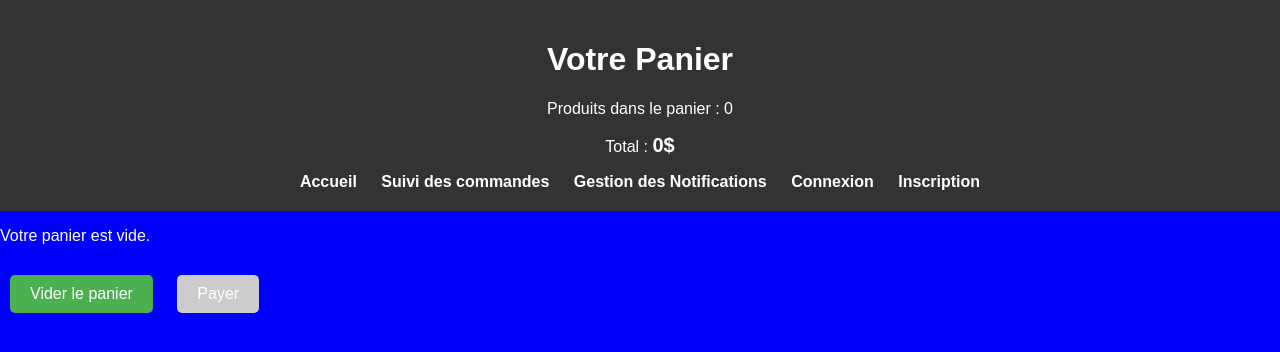
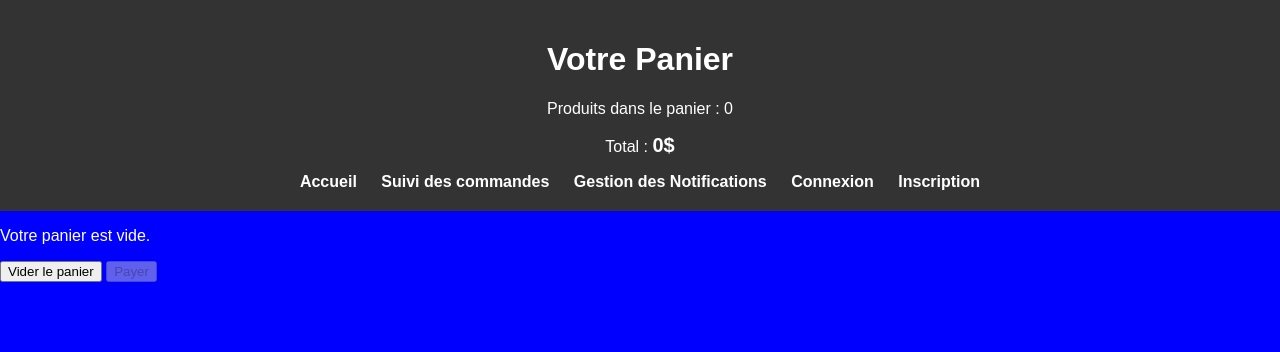
Before and after one commit to MarcShop01/MSP, a PHP site: page /panier.html in a window 1280 px wide. Shown: the top 352 px of the page. Run offline with PHP 8.4, Linux system fonts and the light colour scheme; some libraries are stand-ins or nearby versions.

Commit message:
Update styles.css

```diff
--- a/styles.css
+++ b/styles.css
@@ -170,34 +170,4 @@ nav a:hover {
 
 /* Styles pour les boutons de paiement */
 #paypal-button-container {
-    margin-top: 20px;
-}
-
-#payer, #vider-panier {
-    background-color: #4CAF50;
-    border: none;
-    color: white;
-    padding: 10px 20px;
-    text-align: center;
-    text-decoration: none;
-    display: inline-block;
-    font-size: 16px;
-    margin: 10px;
-    cursor: pointer;
-    transition: background-color 0.3s;
-    border-radius: 5px;
-}
-
-#payer:hover, #vider-panier:hover {
-    background-color: #45a049;
-}
-
-#payer:disabled {
-    background-color: #ccc;
-    cursor: not-allowed;
-}
-
-/* Responsive Design */
-@media screen and (max-width: 768px) {
-    #produits-container {
-        grid-template-columns:
+    margin-top:
```
